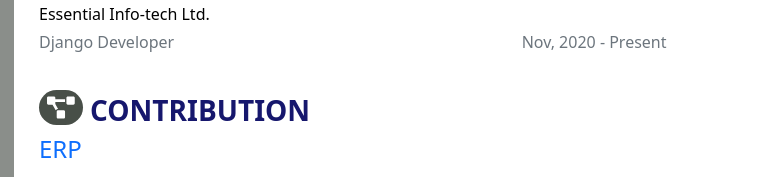
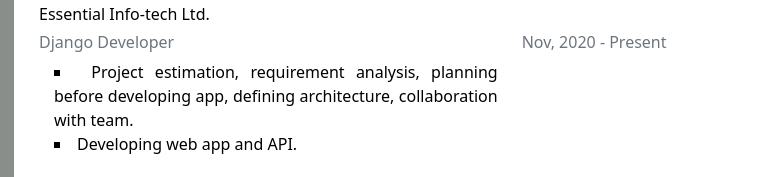
Before and after one commit to plabondatta26/cv, a plain HTML site: page index.html in a window 1280 px wide. Shown: the part 259-436 px from the top of the page, 376-1146 px from the left. Drawn offline with nearby package versions, Linux system fonts and the light colour scheme.

Commit message:
ex added

```diff
--- a/css/style.css
+++ b/css/style.css
@@ -99,3 +99,9 @@ color: white;
 .p-des{
     text-align: justify;
 }
+
+.ex{
+    list-style: square;
+    margin-left: 15px;
+    text-align: justify;
+}
--- a/index.html
+++ b/index.html
@@ -88,6 +88,8 @@
                         <div class="row">
                             <div class="col-md-8">
                                 <h4 class="position text-muted">Django Developer</h4>
+                                <li class="ex">Project estimation, requirement analysis, planning before developing app, defining architecture, collaboration with team.</li>
+                                <li class="ex">Developing web app and API.</li>
                             </div>
                             <div class="col-md-4 ">
                                 <h4 class="position text-muted">Nov, 2020 - Present</h4>
```
